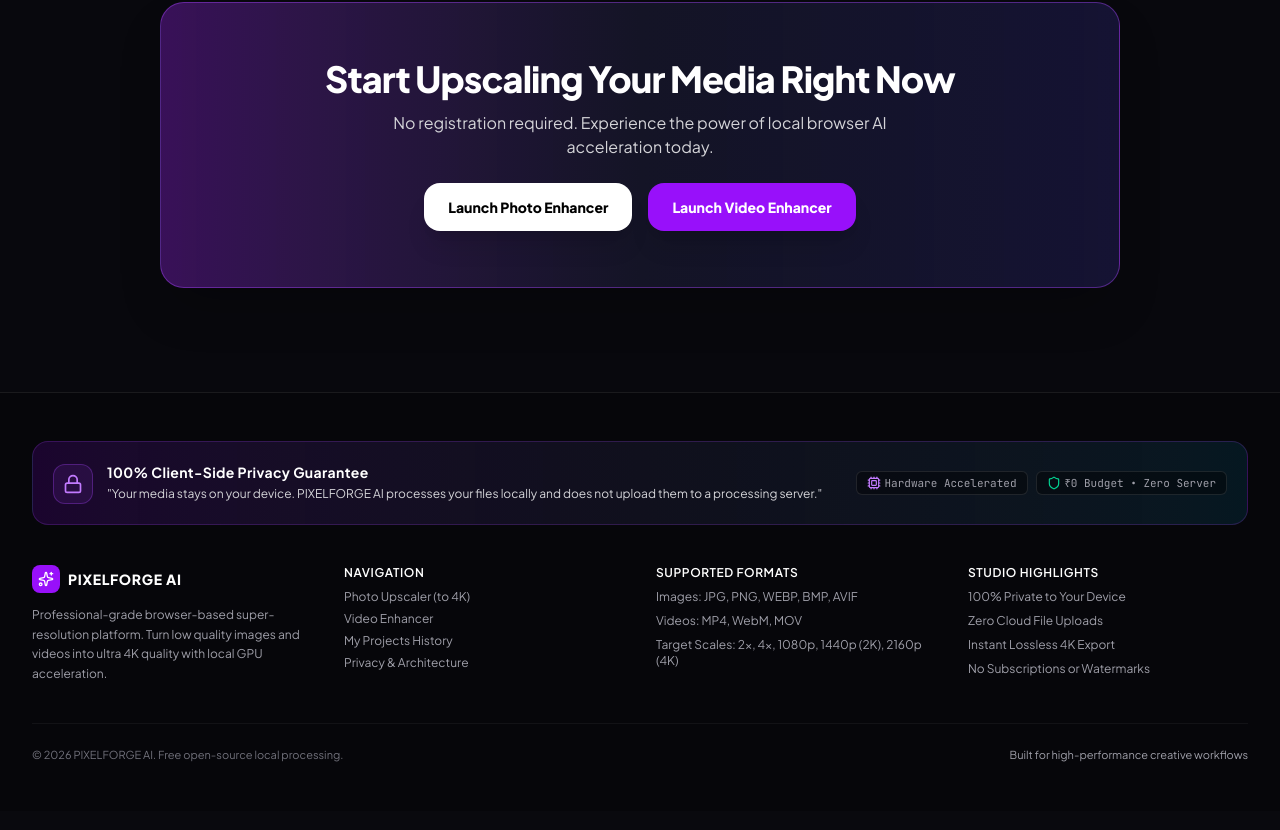
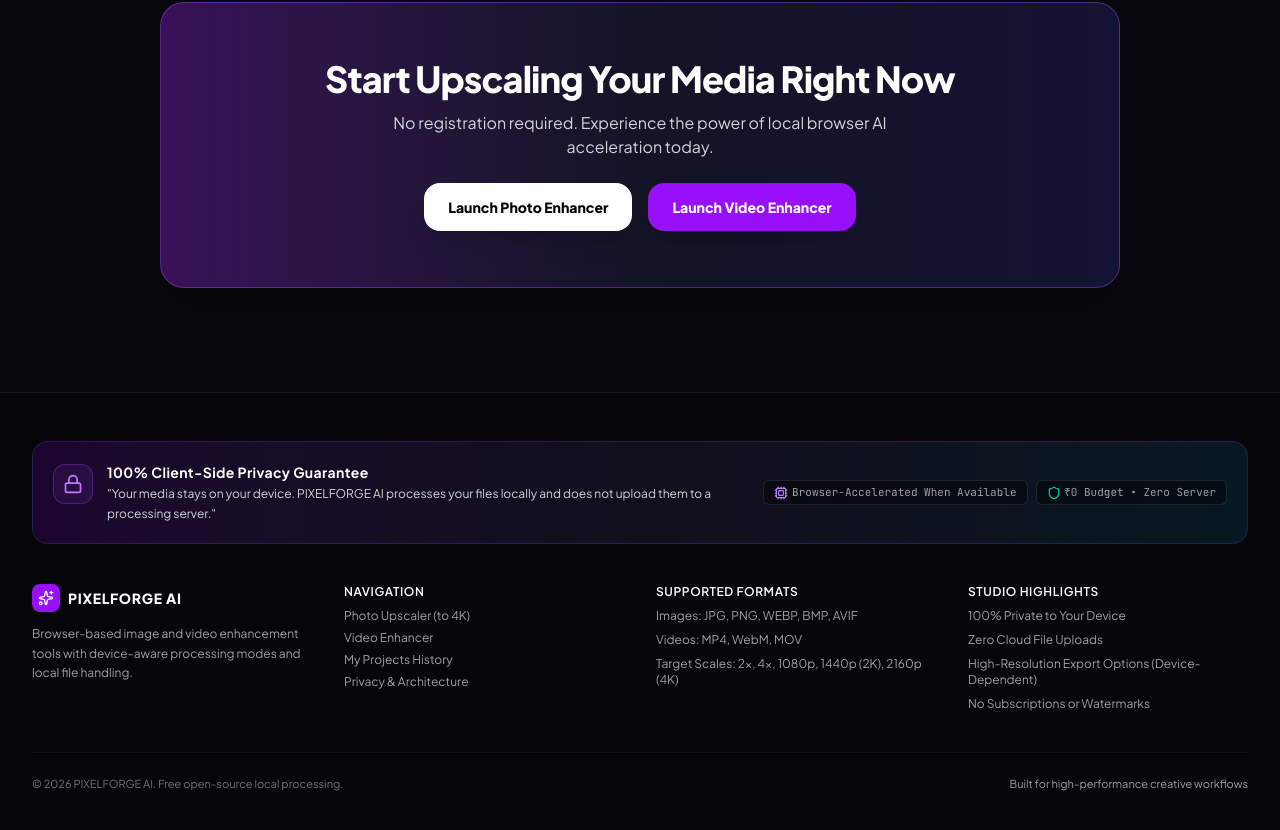
Before and after one commit to exearpan45/PIXELFORGE-AI, a React (Vite) app: page / in a window 1280 px wide. Shown: the part 3587-4417 px from the top of the page. Built offline with nearby package versions, Linux system fonts and the light colour scheme.

Commit message:
docs: remove unsupported video upscaling and acceleration claims

```diff
--- a/src/components/Footer.tsx
+++ b/src/components/Footer.tsx
@@ -27,7 +27,7 @@ export const Footer: React.FC<FooterProps> = ({ onSelectTab }) => {
           </div>
           <div className="flex items-center gap-2 text-[11px] font-mono text-zinc-400 shrink-0">
             <span className="flex items-center gap-1 px-2.5 py-1 rounded-md bg-black/40 border border-white/10">
-              <Cpu className="w-3.5 h-3.5 text-purple-400" /> Hardware Accelerated
+              <Cpu className="w-3.5 h-3.5 text-purple-400" /> Browser-Accelerated When Available
             </span>
             <span className="flex items-center gap-1 px-2.5 py-1 rounded-md bg-black/40 border border-white/10">
               <Shield className="w-3.5 h-3.5 text-emerald-400" /> ₹0 Budget • Zero Server
@@ -46,7 +46,7 @@ export const Footer: React.FC<FooterProps> = ({ onSelectTab }) => {
               <span className="font-extrabold text-sm text-white tracking-wider">PIXELFORGE AI</span>
             </div>
             <p className="text-xs text-zinc-400 leading-relaxed">
-              Professional-grade browser-based super-resolution platform. Turn low quality images and videos into ultra 4K quality with local GPU acceleration.
+              Browser-based image and video enhancement tools with device-aware processing modes and local file handling.
             </p>
           </div>
 
@@ -102,7 +102,7 @@ export const Footer: React.FC<FooterProps> = ({ onSelectTab }) => {
             <h5 className="text-xs font-semibold uppercase tracking-wider text-white">Studio Highlights</h5>
             <p className="text-xs text-zinc-400">100% Private to Your Device</p>
             <p className="text-xs text-zinc-400">Zero Cloud File Uploads</p>
-            <p className="text-xs text-zinc-400">Instant Lossless 4K Export</p>
+            <p className="text-xs text-zinc-400">High-Resolution Export Options (Device-Dependent)</p>
             <p className="text-xs text-zinc-400">No Subscriptions or Watermarks</p>
           </div>
         </div>
```
